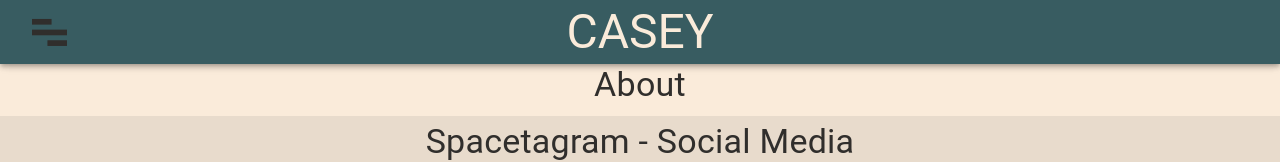
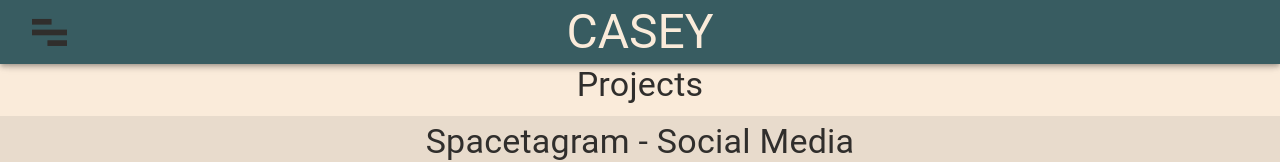
Before and after one commit to caseymockbee97/portfolio, a React (Create React App) app: page /#/projects in a window 1280 px wide. Shown: the top 162 px of the page. Built offline with nearby package versions, Linux system fonts and the light colour scheme.

Commit message:
Fixed page titles.

```diff
--- a/src/views/ProjectsView.jsx
+++ b/src/views/ProjectsView.jsx
@@ -7,7 +7,7 @@ export default function ProjectsView() {
   return (
     <>
       <Typography align="center" variant="h4" component="h2">
-        About
+        Projects
       </Typography>
       {projectsArr.map((project) => (
         <ProjectComponent
--- a/src/views/ResumeView.jsx
+++ b/src/views/ResumeView.jsx
@@ -63,7 +63,7 @@ export default function ResumeView() {
   return (
     <>
       <Typography align="center" variant="h4" component="h2">
-        About
+        Resume
       </Typography>
       <TextBoxComponent>
         <Card className={classes.cardPadding}>
```
